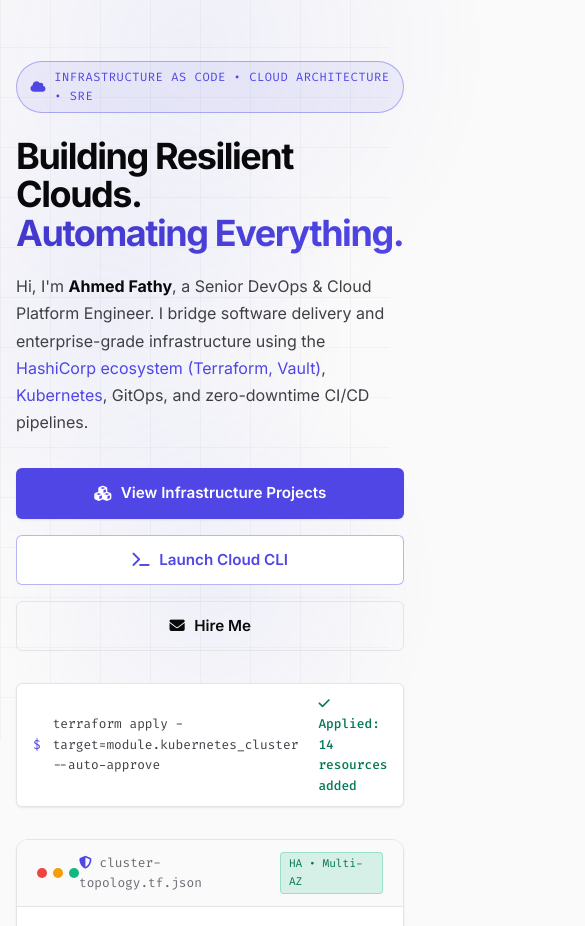
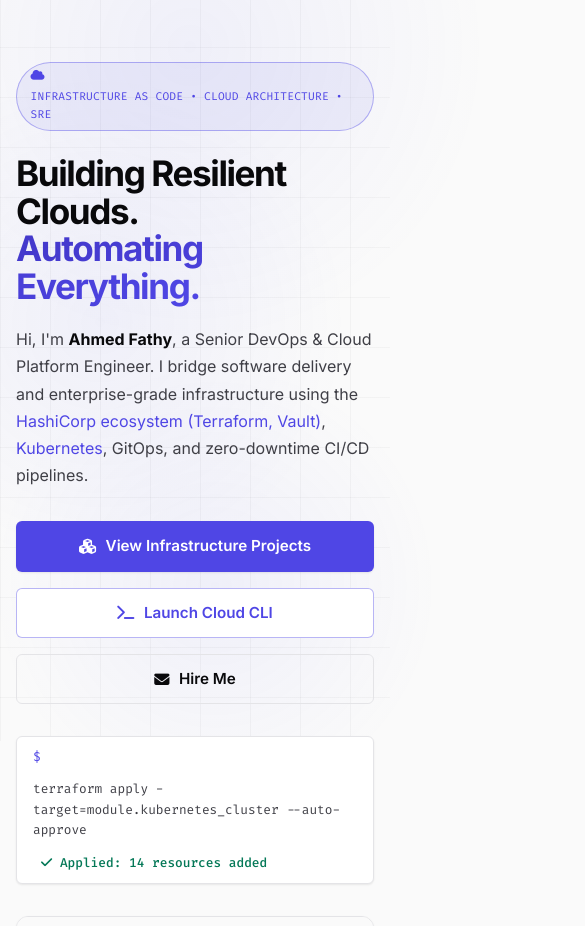
Before and after one commit to AhmedELShafaie/myportfolio, a plain HTML site: page index.html in a window 390 px wide. Shown: the part 103-1029 px from the top of the page, 585 px wide, since content can reach past the window. Drawn offline with Linux system fonts and the light colour scheme.

Commit message:
fix(ui): stop hero content overflowing on mobile
Grid tracks using 1fr could not shrink below their widest child (the
terraform pill), widening the hero column past the viewport. Use
minmax(0, 1fr), add min-width: 0 to hero columns, let the pill, badge
and window header wrap, and shrink the title/badge on small phones.

Co-Authored-By: Claude Sonnet 5.5 <noreply@anthropic.com>

```diff
--- a/css/style.css
+++ b/css/style.css
@@ -176,6 +176,7 @@
 }
 
 html {
+    overflow-x: clip;
     /* Keep anchor targets clear of the two sticky bars */
     scroll-padding-top: calc(var(--status-bar-h) + var(--header-h) + 1rem);
     scroll-behavior: smooth;
@@ -595,8 +596,15 @@ body {
     align-items: center;
 }
 
+.hero-content,
+.hero-visual {
+    min-width: 0;
+}
+
 .hero-badge {
     display: inline-flex;
+    flex-wrap: wrap;
+    max-width: 100%;
     align-items: center;
     gap: 0.5rem;
     padding: 0.35rem 0.85rem;
@@ -699,6 +707,9 @@ body {
     font-size: 0.8rem;
     color: var(--text-secondary);
     max-width: 100%;
+    min-width: 0;
+    flex-wrap: wrap;
+    overflow-wrap: anywhere;
     overflow-x: auto;
     box-shadow: var(--card-shadow);
 }
@@ -731,6 +742,9 @@ body {
     display: flex;
     align-items: center;
     justify-content: space-between;
+    flex-wrap: wrap;
+    gap: 0.5rem;
+    min-width: 0;
 }
 
 .window-dots {
@@ -1810,20 +1824,20 @@ select.form-input option {
 /* Responsive Media Queries */
 @media (max-width: 992px) {
     .hero-container {
-        grid-template-columns: 1fr;
+        grid-template-columns: minmax(0, 1fr);
         gap: 3rem;
     }
 
     .pipe-box-grid {
-        grid-template-columns: 1fr;
+        grid-template-columns: minmax(0, 1fr);
     }
 
     .projects-grid {
-        grid-template-columns: 1fr;
+        grid-template-columns: minmax(0, 1fr);
     }
 
     .contact-grid {
-        grid-template-columns: 1fr;
+        grid-template-columns: minmax(0, 1fr);
     }
 }
 
@@ -1917,6 +1931,15 @@ select.form-input option {
         gap: 2rem;
     }
 
+    .hero-title {
+        font-size: clamp(2rem, 9vw, 2.25rem);
+    }
+
+    .hero-badge {
+        letter-spacing: 0.02em;
+        font-size: 0.7rem;
+    }
+
     .hero-desc {
         font-size: 1rem;
     }
```
